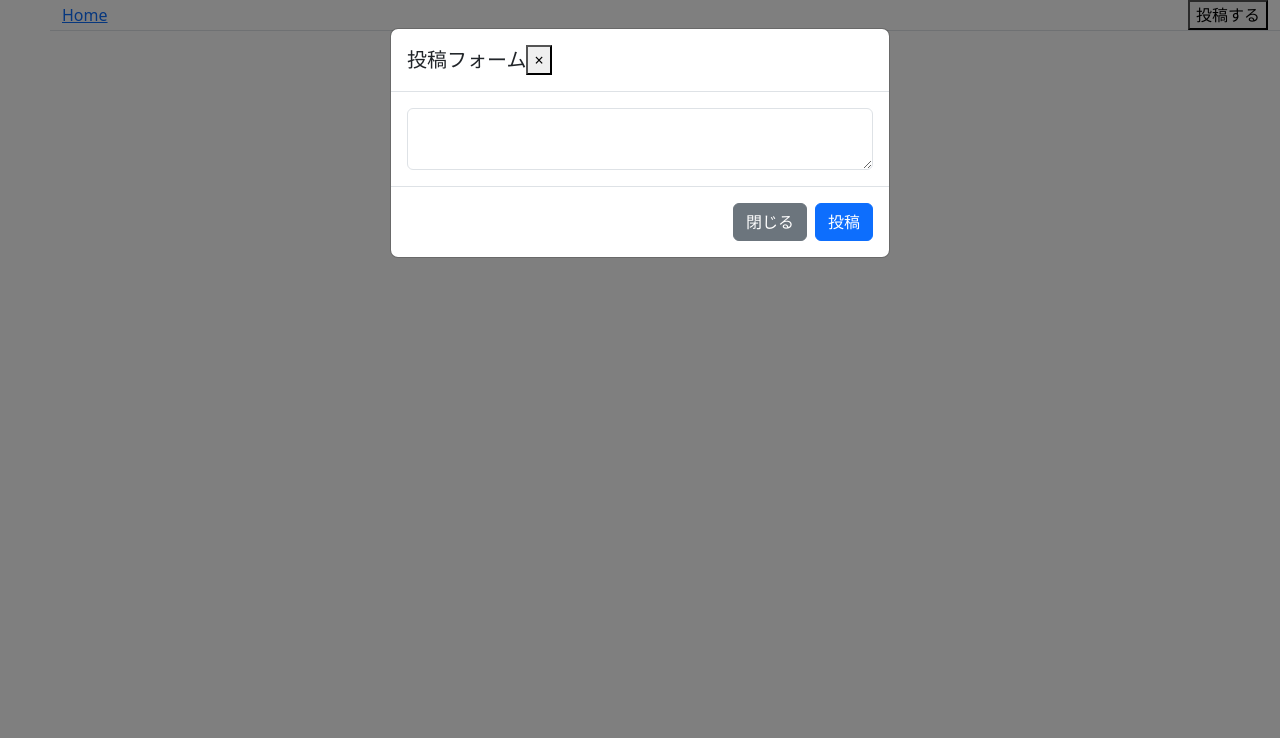
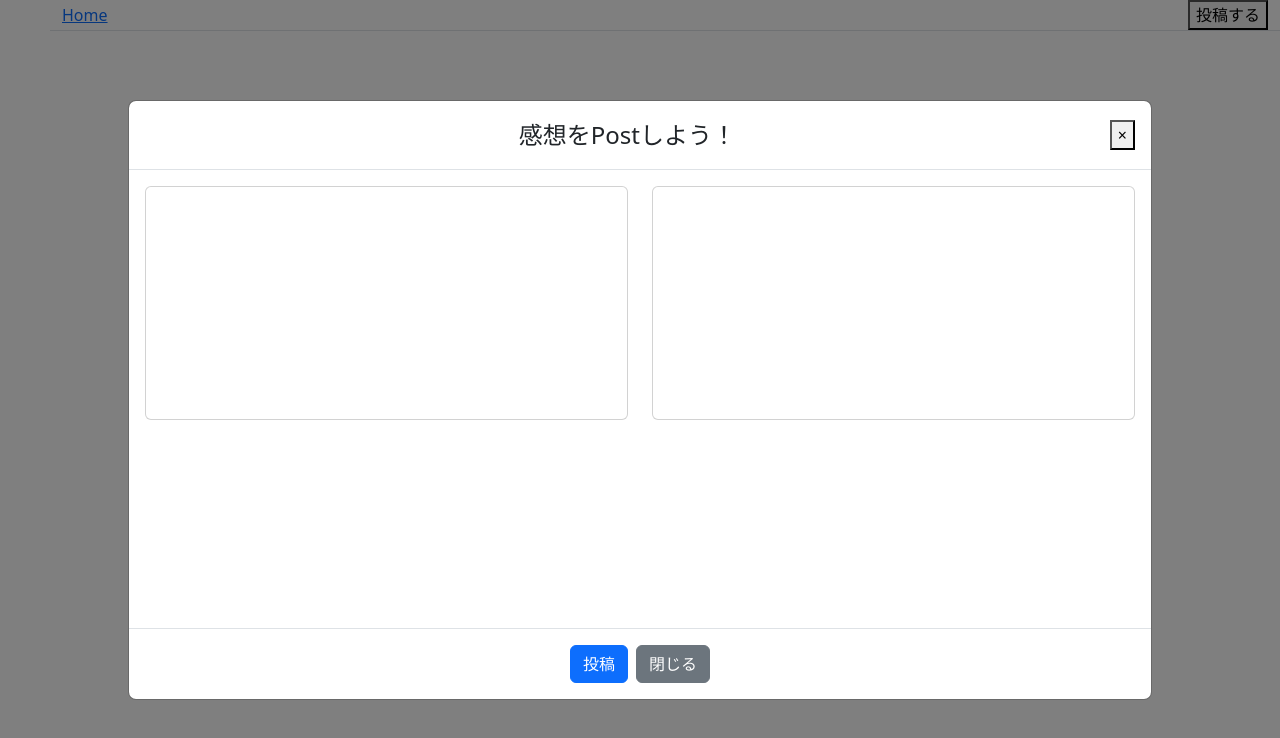
Before and after one commit to hibiki1023k/kcl-BBS, a Next.js app: page / in a window 1280 px wide. Both pictures are taken after a click on the button "投稿する". Shown: the top 738 px of the page. Built offline with nearby package versions, Linux system fonts and the light colour scheme.

Commit message:
modal appearance finished

```diff
--- a/src/components/Modal.js
+++ b/src/components/Modal.js
@@ -7,16 +7,15 @@ import DOMPurify from 'dompurify';
 function Modal({ closeModal }) {
     const [text, setText] = useState('');
     const [showModal, setShowModal] = useState(false);
+    const [preview, setPerview] = useState('');
 
     useEffect(() => {
         setShowModal(true);
     }, []);
 
-    const handleChange = (e) => {
-        setText(e.target.value);
-    };
-
     const handleSubmit = () => {
+        console.log('submit:', text);
+        // Todo: サーバーにデータ追加
         setShowModal(false);
         closeModal();
     };
@@ -26,24 +25,47 @@ function Modal({ closeModal }) {
         closeModal();
     };
 
+    const handleChange = (e) => {
+        const markdownText = e.target.value;
+        setText(markdownText);
+        setPerview(DOMPurify.sanitize(marked(markdownText)));
+    }
+
     return (
         <>
             {showModal && <div className="modal-backdrop show"></div>}
             <div className={`modal ${showModal ? 'show' : ''}`} tabIndex="-1" role="dialog" style={{ display: showModal ? 'block' : 'none' }}>
-                <div className="modal-dialog" role="document">
-                    <div className="modal-content">
-                        <div className="modal-header">
-                            <h5 className="modal-title">投稿フォーム</h5>
+                <div className="modal-dialog modal-dialog-centered" role="document" style={{
+                    width: '80%', maxWidth: '1800px',
+                    }}>
+                    <div className="modal-content" style={{ height: '600px', maxHeight: '80vh', overflowY: 'auto' }}>
+                        <div className="modal-header text-center">
+                            <h4 className="modal-title w-100">感想をPostしよう！</h4>
                             <button type="button" className="close" aria-label="Close" onClick={handleClose}>
                                 <span aria-hidden="true">&times;</span>
                             </button>
                         </div>
-                        <div className="modal-body">
-                            <textarea className="form-control" value={text} onChange={handleChange} />
+                        <div className="modal-body" style={{ height: '100%' }}>
+                            <div className="row" style={{ height: '100%' }}>
+                                <div className="col-md-6 pr-md-2" style={{ height: '100%' }} >
+                                    <div className="card">
+                                        <div className="card-body">
+                                            <textarea className="form-control" style={{ height: '100%', minHeight: '200px', border: '0', outline: 'none', resize: 'none' }} value={text} onChange={handleChange} />
+                                        </div>
+                                    </div>
+                                </div>
+                                <div className="col-md-6 pl-md-2" style={{ height: '100%' }} >
+                                    <div className="card">
+                                        <div className="card-body">
+                                            <div className="markdown-preview" style={{ height: '100%', minHeight: '200px', overflow: 'auto' }} dangerouslySetInnerHTML={{ __html: preview }} />
+                                        </div>
+                                    </div>
+                                </div>
+                            </div>
                         </div>
-                        <div className="modal-footer">
+                        <div className="modal-footer justify-content-center">
+                            <button type="button" className="btn btn-primary" onClick={handleSubmit}>投稿</button>
                             <button type="button" className="btn btn-secondary" onClick={handleClose}>閉じる</button>
-                            <button type="button" className="btn btn-primary" onClick={handleSubmit}>投稿</button>
                         </div>
                     </div>
                 </div>
```
